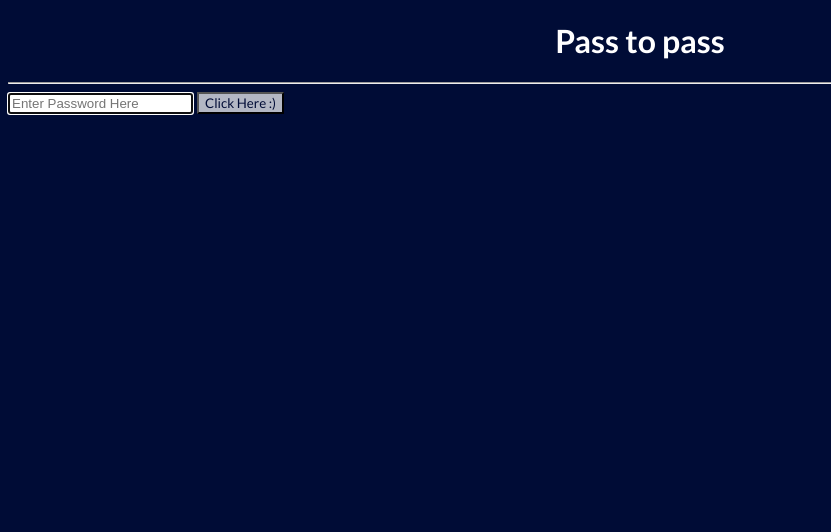
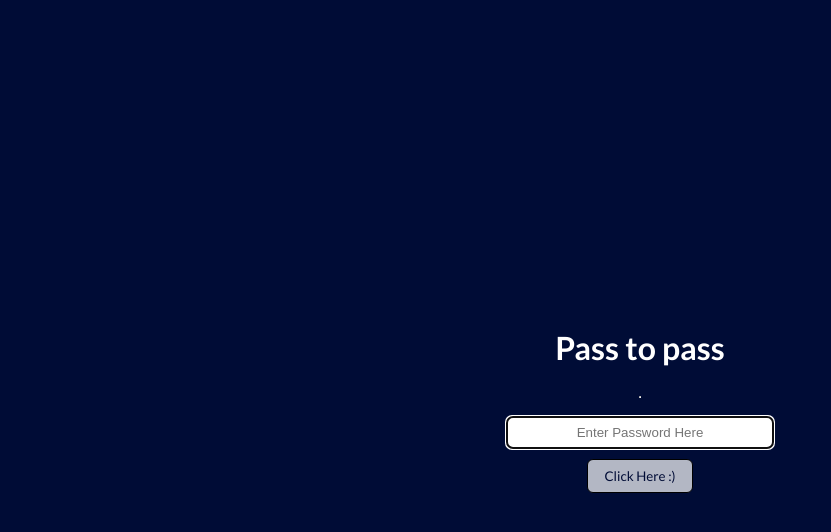
Before and after one commit to gco-12345/vspasstopasscloak, a plain HTML site: page index.html in a window 1280 px wide. Shown: the whole page, without its empty margins (0-831 px from the left). Drawn offline with Linux system fonts and the light colour scheme.

Commit message:
Update style.css

```diff
--- a/style.css
+++ b/style.css
@@ -1,24 +1,46 @@
 p {
   color: white;
-  font-family: Lato;
+  font-family: Lato, sans-serif;
+  text-align: center;
 }
+
 h1 {
   color: white;
-  font-family: Lato;
+  font-family: Lato, sans-serif;
   text-align: center;
 }
+
 button {
   background-color: #b3b7c4;
-  border-color: black;
+  border: 1px solid black;
   color: #000c36;
-  font-family: Lato;
+  font-family: Lato, sans-serif;
   text-align: center;
+  padding: 8px 16px;
+  border-radius: 6px;
+  cursor: pointer;
 }
+
 button:hover {
   background-color: #8e93a3;
 }
+
+input {
+  width: 250px;
+  padding: 8px;
+  border-radius: 6px;
+  border: 1px solid #ccc;
+  text-align: center;
+  display: block;
+  margin: 10px auto;
+}
+
 body {
   background-color: #000c36;
+  height: 100vh;
+  display: flex;
   justify-content: center;
   align-items: center;
+  flex-direction: column;
+  margin: 0;
 }
```
